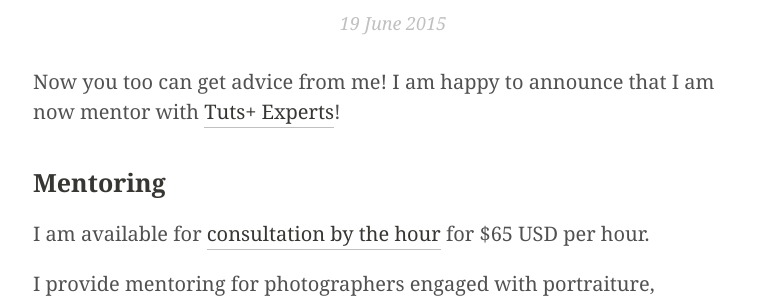
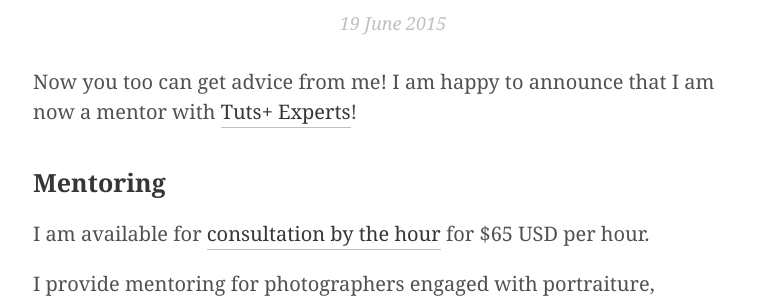
Before and after one commit to jacksoncouse/jacksoncouse.github.io, a Jekyll site: the page built from _posts/2015-06-19-now-you-can-pay-me.md, in a window 1280 px wide. Shown: the part 295-593 px from the top of the page, without its empty margins (247-1031 px from the left). Built offline with Jekyll 4.4.1, drawn with Linux system fonts in a browser that asks for light colours; Markdown is read by kramdown in place of the engine named in the settings.

Commit message:
Update 2015-06-19-now-you-can-pay-me.md

```diff
--- a/_posts/2015-06-19-now-you-can-pay-me.md
+++ b/_posts/2015-06-19-now-you-can-pay-me.md
@@ -4,7 +4,7 @@
 keywords: service, advice, Tuts+, mentorship
 ---
 
-Now you too can get advice from me! I am happy to announce that I am now mentor with [Tuts+ Experts](http://experts.tutsplus.com/)!
+Now you too can get advice from me! I am happy to announce that I am now a mentor with [Tuts+ Experts](http://experts.tutsplus.com/)!
 
 ###Mentoring
 
```
